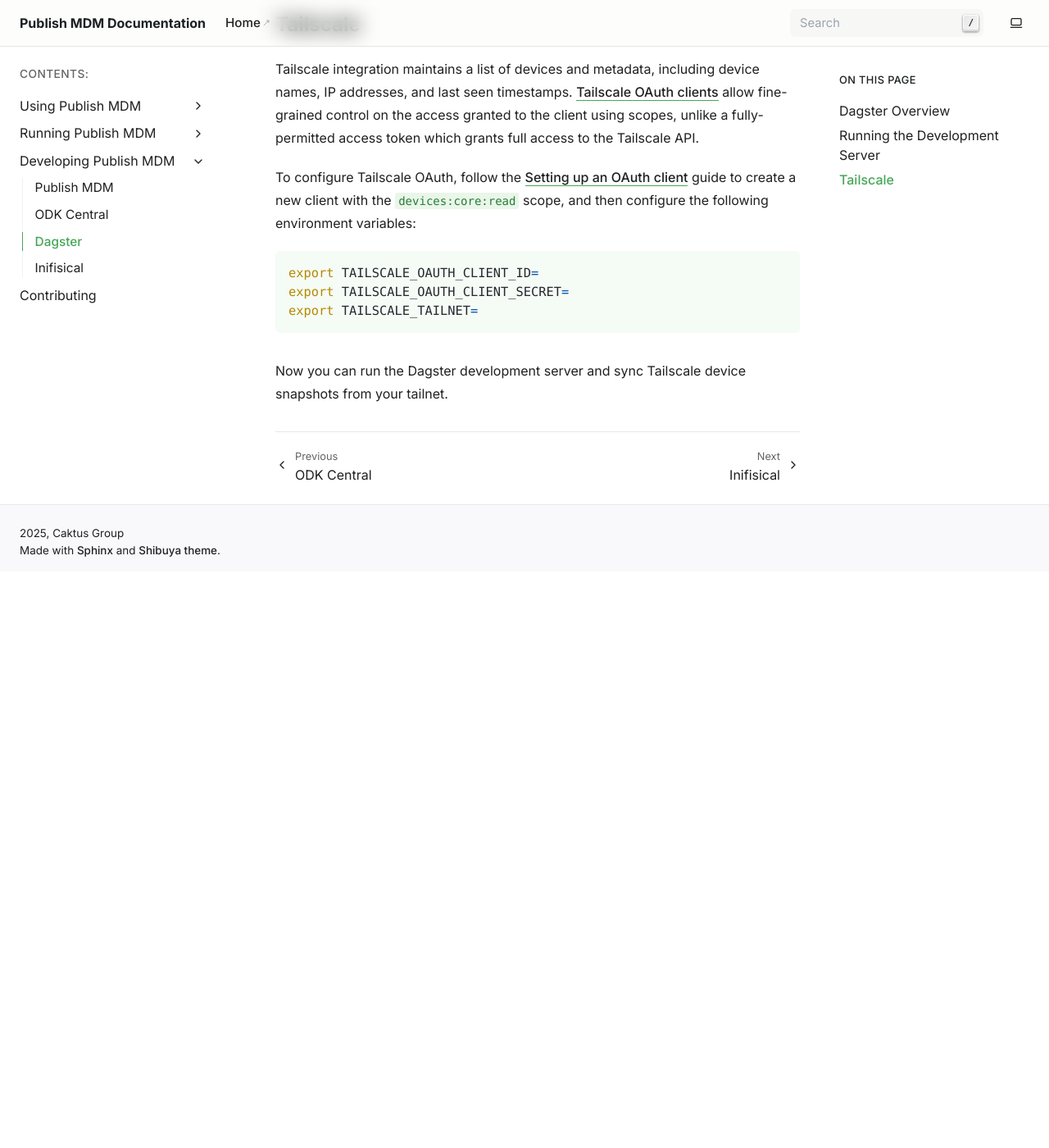
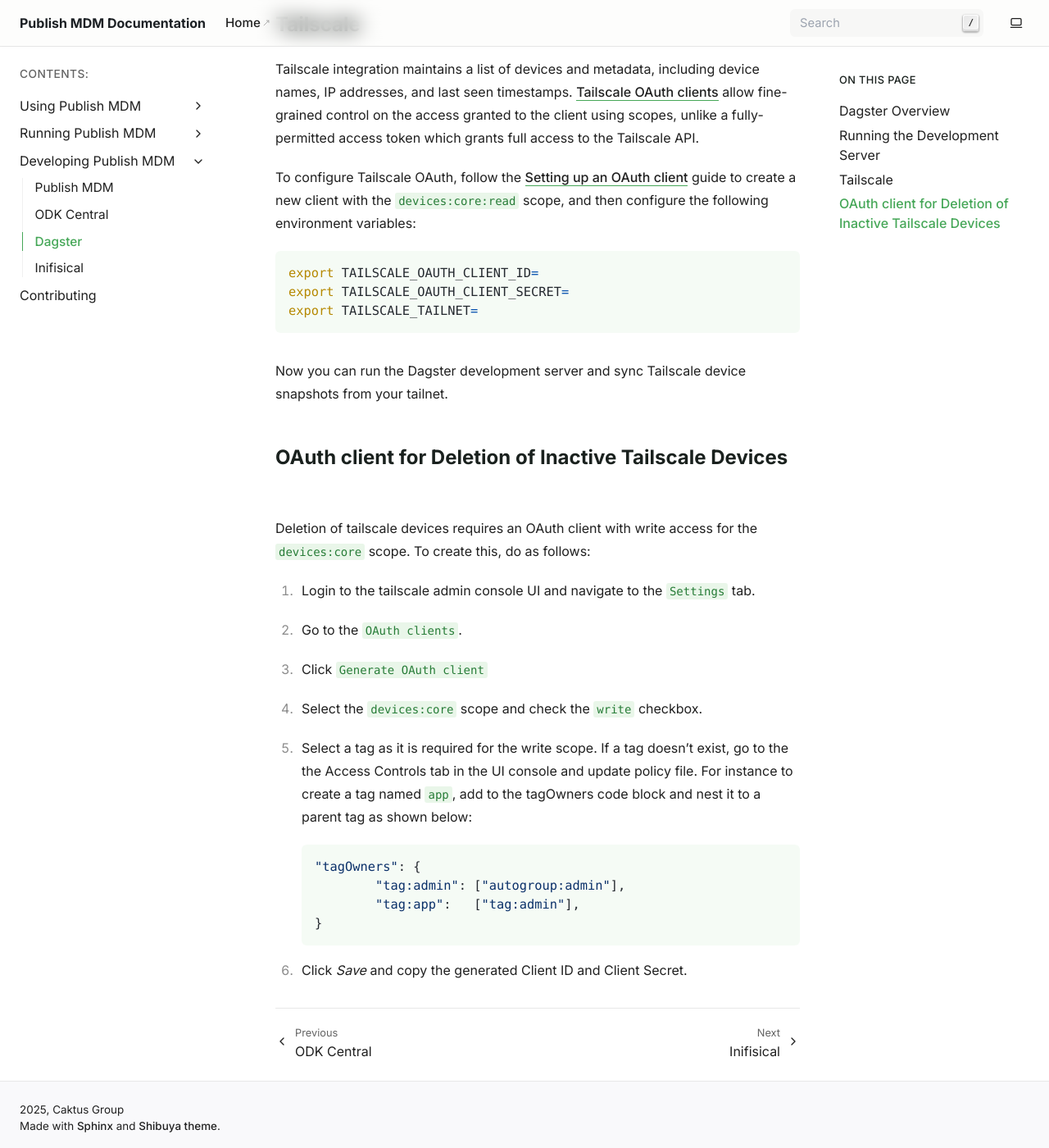
Before and after one commit to caktus/publish-mdm, a Sphinx documentation site: the page built from docs/src/local-development/dagster.rst, in a window 1280 px wide and 1400 px high, scrolled down 1134 px. Shown: the whole window at 82% size. Built offline with Sphinx 7.4.7, drawn with Linux system fonts in a browser that asks for light colours; before the commit the page ends 1831 px from its top, so only the background shows below that.

Commit message:
update docs with instructions on creating oauth client with write access

```diff
--- a/docs/src/local-development/dagster.rst
+++ b/docs/src/local-development/dagster.rst
@@ -68,3 +68,23 @@
 
 .. _Tailscale OAuth clients: https://tailscale.com/kb/1215/oauth-clients
 .. _Setting up an OAuth client: https://tailscale.com/kb/1215/oauth-clients#setting-up-an-oauth-client
+
+
+OAuth client for Deletion of Inactive Tailscale Devices
+----------------------------------------------------------
+
+Deletion of tailscale devices requires an OAuth client with write access for the ``devices:core`` scope.
+To create this, do as follows:
+
+1. Login to the tailscale admin console UI and navigate to the ``Settings`` tab.
+2. Go to the ``OAuth clients``.
+3. Click ``Generate OAuth client``
+4. Select the ``devices:core`` scope and check the ``write`` checkbox.
+5. Select a tag as it is required for the write scope.
+   If a tag doesn't exist, go to the the Access Controls tab in the UI console and update policy file. For instance to create a tag named ``app``, add to the tagOwners code block and nest it to a parent tag as shown below::
+
+        "tagOwners": {
+                "tag:admin": ["autogroup:admin"],
+                "tag:app":   ["tag:admin"],
+        }
+6. Click `Save` and copy the generated Client ID and Client Secret.
```
